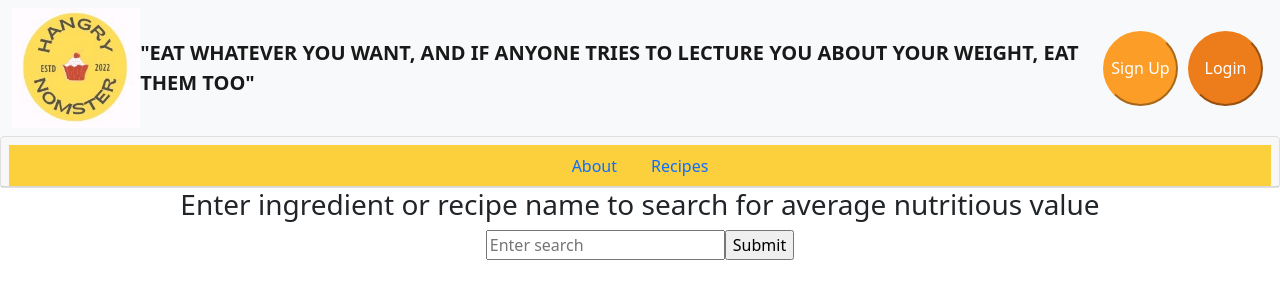
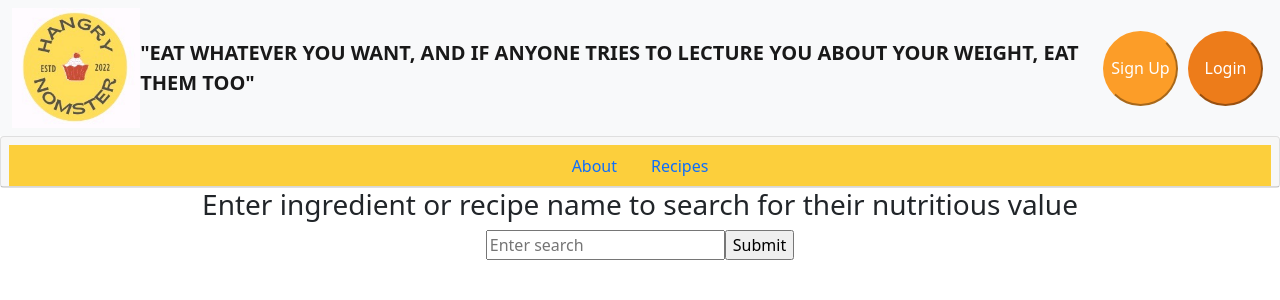
Before and after one commit to AydaMkd/milestoneProject3-frontend, a React (Create React App) app: page /nutrition in a window 1280 px wide. Shown: the top 300 px of the page. Built offline with nearby package versions, Linux system fonts and the light colour scheme; no server answers.

Commit message:
make it better

```diff
--- a/src/components/Nutrition.js
+++ b/src/components/Nutrition.js
@@ -102,7 +102,7 @@ function Nutrition() {
     return (
         <div className="text-center">
         <span>
-            <h3>Enter ingredient or recipe name to search for average nutritious value </h3>
+            <h3>Enter ingredient or recipe name to search for their nutritious value </h3>
         </span>
             <input type="text" placeholder="Enter search" onChange={(e) => setQuery(e.target.value)} value={query} />
             <input type="submit" onClick={handleSearch} />
```
